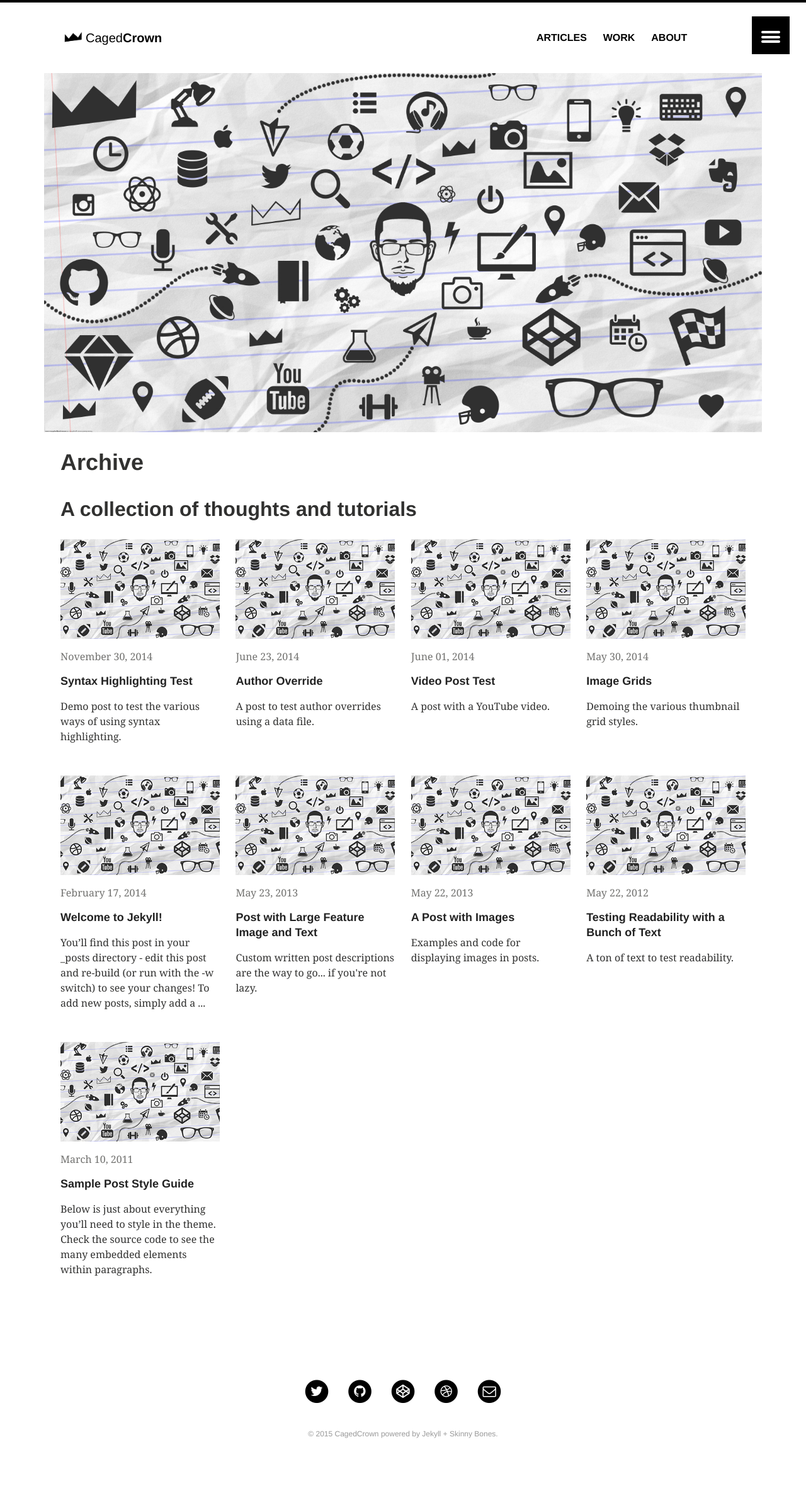
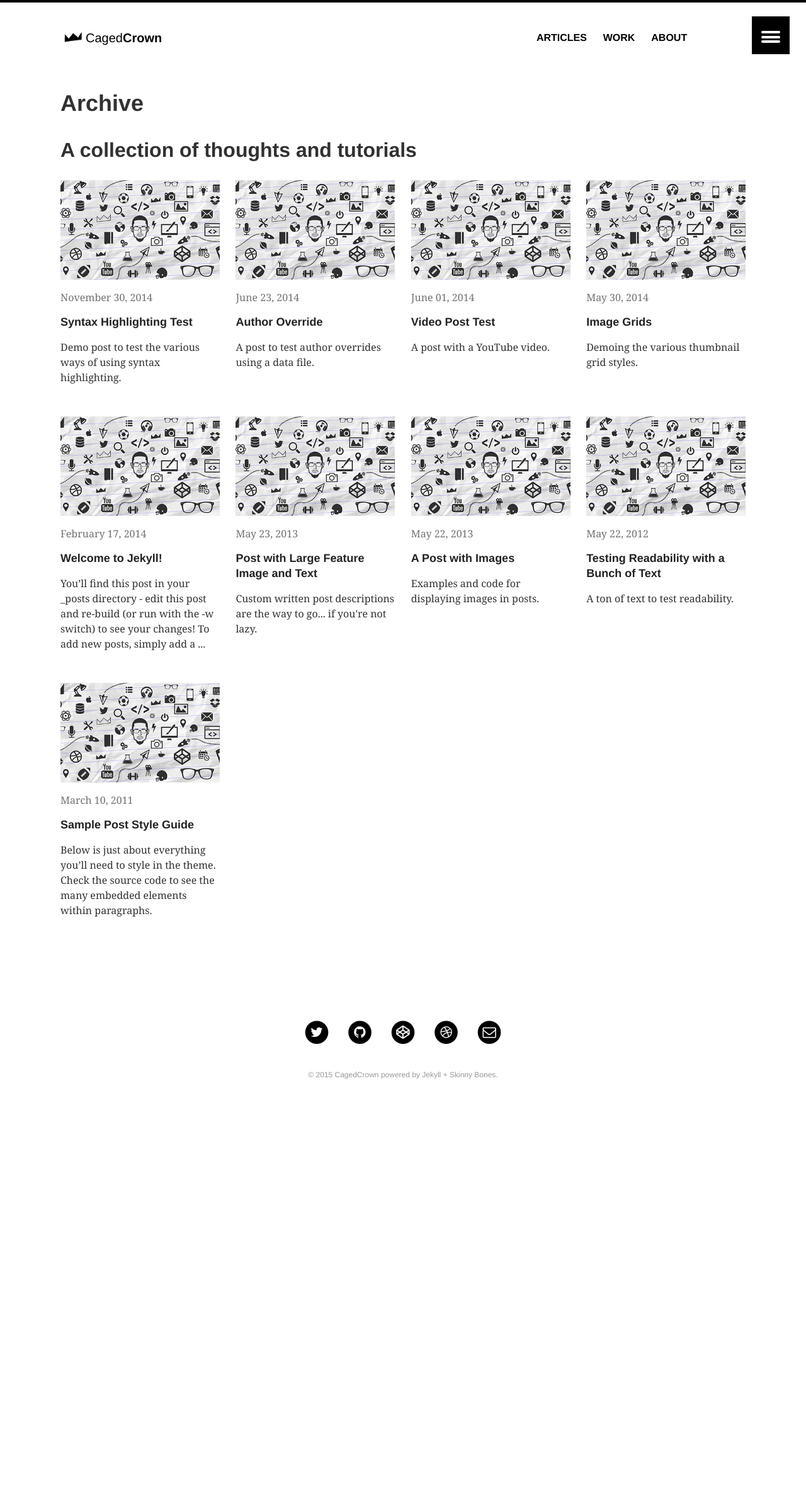
Before and after one commit to cagedcrown/cagedcrown.github.io, a Jekyll site: the page built from articles/index.md, in a window 1280 px wide. Shown: the whole page at 63% size. Built offline with Jekyll 4.4.1, drawn with Linux system fonts in a browser that asks for light colours; after the commit the page ends 1792 px from its top, so only the background shows below that.

Commit message:
removed feature image on articles page

```diff
--- a/articles/index.md
+++ b/articles/index.md
@@ -6,8 +6,8 @@ modified:
 excerpt: "A collection of thoughts and tutorials"
 tags: []
 image:
-  feature: doodle.jpg
-  teaser: doodle_400x250.jpg
+  feature:
+  teaser:
 ---
 
 <div class="tiles">
```
